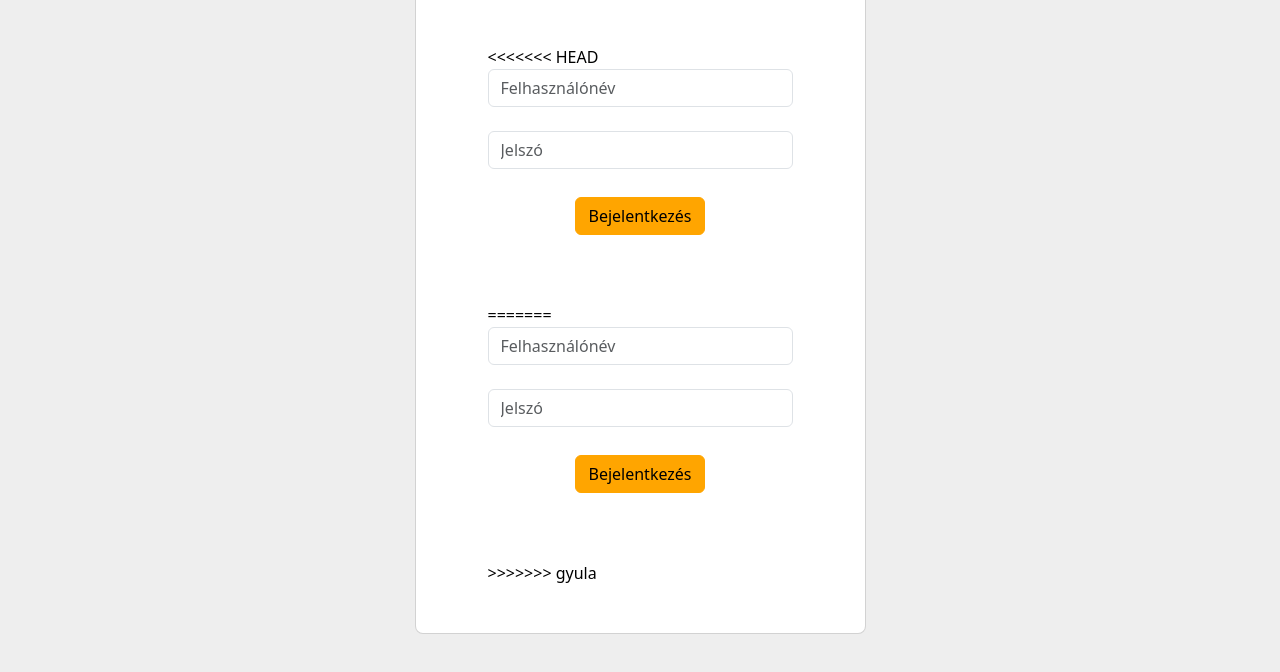
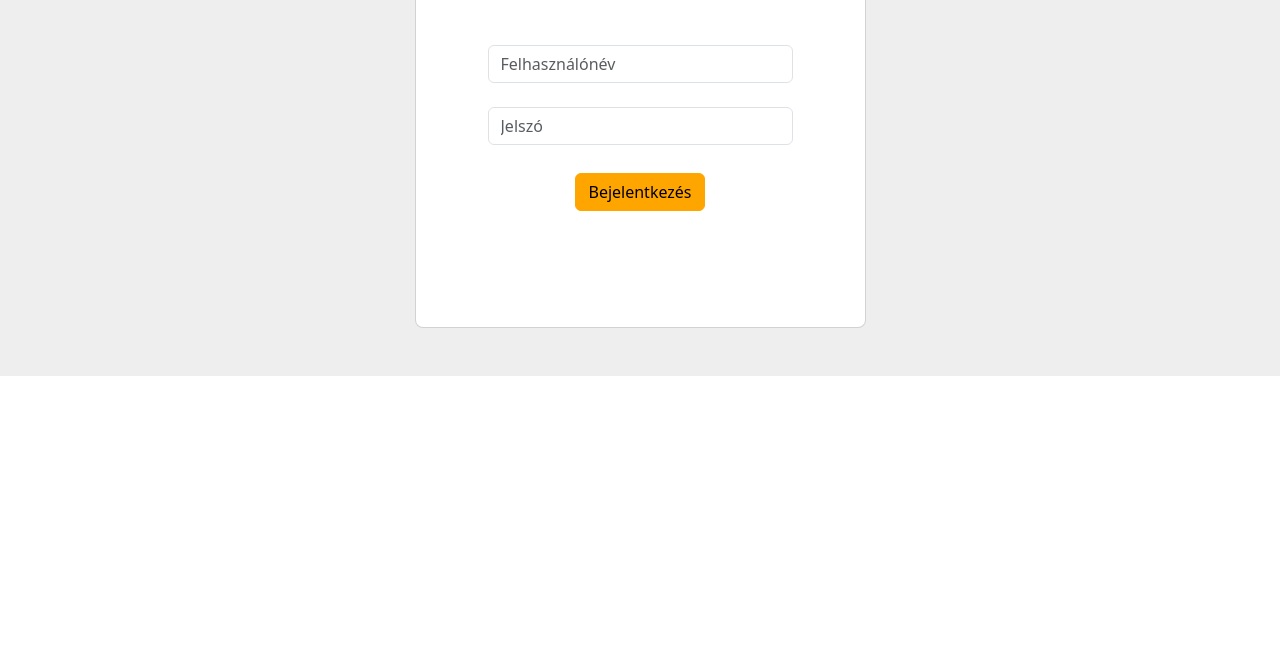
Before and after one commit to EgyipTomiCreations/duszawebapp, a website: page src/public/bejelentkezes.html in a window 1280 px wide. Shown: the part 342-1014 px from the top of the page. After the commit the page ends 800 px from the top, so only its background shows below. Drawn offline with nearby package versions, Linux system fonts and the light colour scheme; files that its build step writes are made by us from their sources; files whose address does not match are found by name.

Commit message:
ütközés rendezés

```diff
--- a/src/public/bejelentkezes.html
+++ b/src/public/bejelentkezes.html
@@ -21,7 +21,6 @@
                         <h4 class="mt-1 mb-5 pb-1">Üdvözlünk a szókirakón!</h4>
                         </div>
 
-<<<<<<< HEAD
                         <form id="form1Id">
                           <div class="form-outline mb-4">
                               <input type="text" class="form-control"
@@ -35,21 +34,6 @@
                           <div class="text-center pt-1 mb-5 pb-1">
                               <button class="btn btn-primary btn-block fa-lg gradient-custom-2 mb-3" type="submit" id="loginBtn">Bejelentkezés</button>
                           </div>
-=======
-                        <form>
-                        <div class="form-outline mb-4">
-                            <input type="text" id="form2Example11" class="form-control"
-                            placeholder="Felhasználónév" id="usernameText" required/>
-                        </div>
-
-                        <div class="form-outline mb-4">
-                            <input type="password" id="form2Example22" class="form-control" placeholder="Jelszó" id = "passwordText" required/>
-                        </div>
-
-                        <div class="text-center pt-1 mb-5 pb-1">
-                            <button class="btn btn-primary btn-block fa-lg gradient-custom-2 mb-3" type="submit" id="loginBtn">Bejelentkezés</button>
-                        </div>
->>>>>>> gyula
 
                         </form>
 
```
